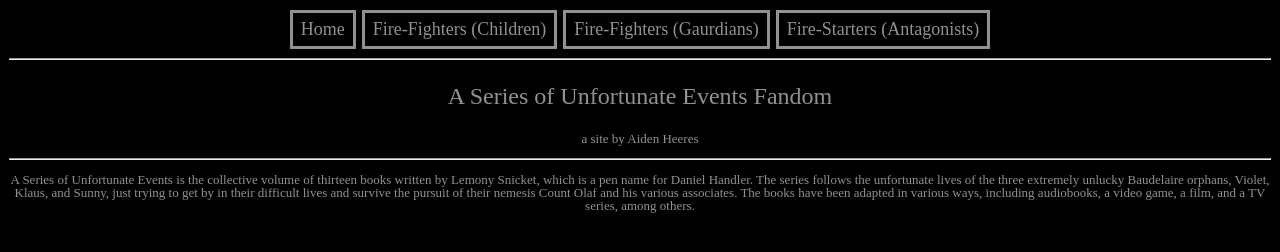
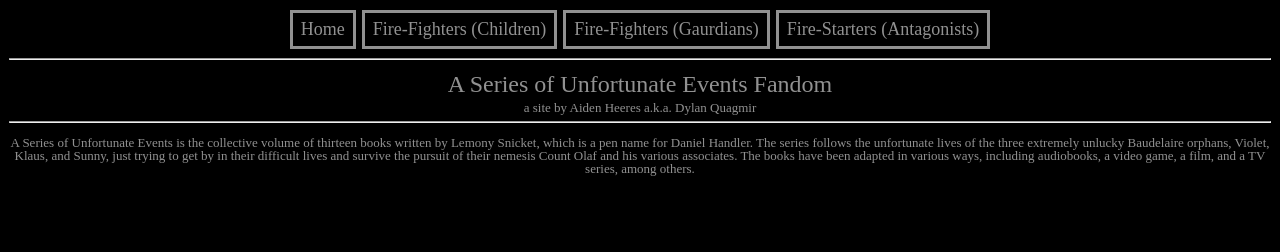
Before and after one commit to A1Heeres/ASOUEFAN, a plain HTML site: page index.html in a window 1280 px wide. Drawn offline with Linux system fonts and the light colour scheme.

Commit message:
Update index.html

```diff
--- a/index.html
+++ b/index.html
@@ -53,8 +53,8 @@ form { display: inline; }
 <form method="get" action=olaf.html><button class="button button1">Fire-Starters (Antagonists)</button></form>
 
 <hr>
-<p style="text-align: center; color: #919191; font-family:'American Typewriter'; font-size: x-large;line-height: 1;"> A Series of Unfortunate Events Fandom
-<p style="text-align: center; color: #919191; font-family:'American Typewriter'; font-size: small; line-height: 1;"> a site by Aiden Heeres
+<p style="text-align: center; color: #919191; font-family:'American Typewriter'; font-size: x-large;line-height: 0.01;"> A Series of Unfortunate Events Fandom
+<p style="text-align: center; color: #919191; font-family:'American Typewriter'; font-size: small; line-height: 0.01;"> a site by Aiden Heeres a.k.a. Dylan Quagmir
 <hr>
 <p style="text-align: center; color: #919191; font-family:'American Typewriter'; font-size: small; line-height: 1;"> A Series of Unfortunate Events is the collective volume of thirteen books written by Lemony Snicket, which is a pen name for Daniel Handler. The series follows the unfortunate lives of the three extremely unlucky Baudelaire orphans, Violet, Klaus, and Sunny, just trying to get by in their difficult lives and survive the pursuit of their nemesis Count Olaf and his various associates.
 The books have been adapted in various ways, including audiobooks, a video game, a film, and a TV series, among others.
```
